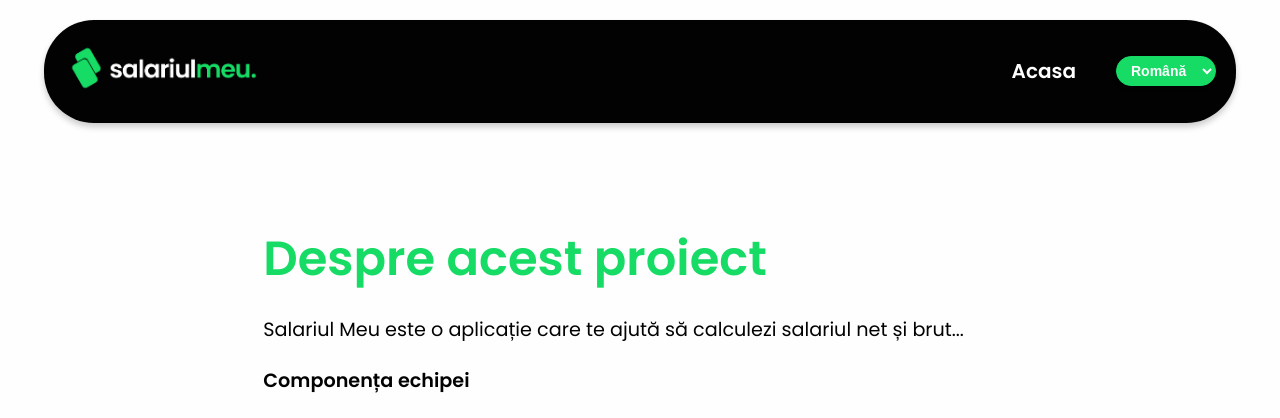
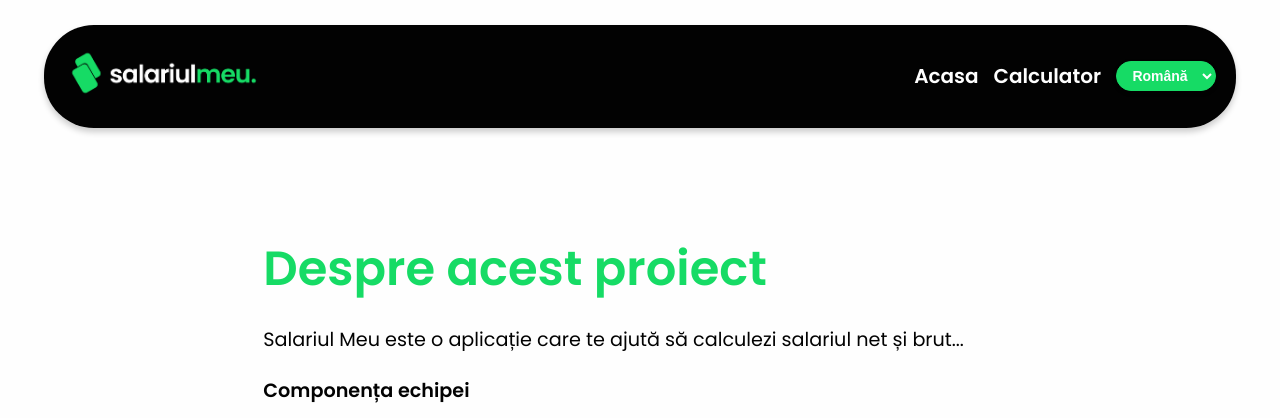
Before and after one commit to davidlinca/salariulmeu, a Flask app: page /about.html in a window 1280 px wide. Shown: the top 418 px of the page. Run offline with Flask 3, Linux system fonts and the light colour scheme.

Commit message:
Final
Final changes in the project files

```diff
--- a/project/static/styles.css
+++ b/project/static/styles.css
@@ -16,14 +16,14 @@ header {
   background-color: #020202;
   color: #fefefe;
   border-radius: 50px;
-  margin: 20px auto;
+  margin: 25px auto;
   width: 90%;
-  max-width: auto;
   box-shadow: 0 4px 6px rgba(0, 0, 0, 0.2);
-  z-index: 10;
+  flex-wrap: wrap;
 }
 
 .logo img {
+  flex-shrink: 0;
   max-width: 200px;
   height: auto;
   transition: content 0.3s ease-in-out;
@@ -42,8 +42,9 @@ nav ul {
   display: flex;
   margin: 5;
   padding: 0;
-  gap: 20px;
+  gap: 15px;
   justify-content: space-between;
+  flex-grow: 1;
 }
 
 nav ul li a {
@@ -52,6 +53,8 @@ nav ul li a {
   font-size: 20px;
   font-weight: bold;
   transition: color 0.3s ease;
+  text-align: center;
+  min-width: 80px;
 }
 
 nav ul li a:hover {
@@ -64,6 +67,8 @@ nav ul li a:hover {
 }
 
 .language-form select {
+  min-width: 100px;
+  text-align: center;
   padding: 5px 10px;
   font-size: 14px;
   font-weight: bold;
--- a/project/templates/about.html
+++ b/project/templates/about.html
@@ -42,7 +42,7 @@
           </ul>
         </p>
         <br>
-        <p style="font-size: smaller;"><em>*Proiect realizat în cadrul materiei Testarea produselor software, FSEGA Informatică Economică Anul 3 Semestrul 1</em></p>
+        <p style="font-size: smaller;"><em>{{ translations['extra']}}</em></p>
       </section>
     </main>
     <footer>
--- a/project/templates/index.html
+++ b/project/templates/index.html
@@ -19,7 +19,6 @@
           <li><a href="/">{{ translations['home'] }}</a></li>
           <li><a href="/calculator.html">{{ translations['calculator'] }}</a></li>
           <li><a href="/about.html">{{ translations['about'] }}</a></li>
-        </ul>
           <form method="POST" action="/set_language" class="language-form">
             <input type="hidden" name="current_url" value="{{ request.path }}">
             <select name="language" onchange="this.form.submit()">
@@ -28,6 +27,7 @@
               <option value="fr" {% if session['lang'] == 'fr' %}selected{% endif %}>Français</option>
             </select>
           </form>
+        </ul>
       </nav>
     </header>
     <main>
--- a/project/translations/en.json
+++ b/project/translations/en.json
@@ -43,5 +43,7 @@
   "team_member_4": "Lazaroiu Robert-Codrut - Software Tester",
   "footer_text": "My Salary. All rights reserved.",
   "home": "Home",
-    "about": "About us"
+  "about": "About us",
+  "calculator": "Calculator",
+  "extra": "*Project completed as part of the course Software Product Testing, FSEGA Business Information Systems, Year 3, Semester 1"
 }
--- a/project/translations/fr.json
+++ b/project/translations/fr.json
@@ -29,7 +29,7 @@
   "total_deductions": "Total des déductions",
   "main_title": "Mon Salaire",
   "main_description": "La solution simple et rapide qui vous aide à comprendre exactement comment votre salaire est calculé et combien d'argent vous reste après les impôts et les cotisations.",
-    "try_calculator": "Essayez le calculateur",
+  "try_calculator": "Essayez le ordinateur",
   "save_time": "Gagnez du temps avec des calculs précis",
   "personalized_results": "Obtenez des résultats personnalisés basés sur vos données",
   "better_planning": "Planifiez mieux vos finances",
@@ -43,5 +43,7 @@
   "team_member_4": "Lazaroiu Robert-Codrut - Testeur Logiciel",
   "footer_text": "Mon Salaire. Tous droits réservés.",
   "home": "Maison",
-    "about": "À propos de Nous"
+  "about": "À propos de Nous",
+  "calculator": "Ordinateur",
+  "extra": "*Projet réalisé dans le cadre du cours Test des produits logiciels, FSEGA Informatique de gestion, Année 3, Semestre 1"
 }
--- a/project/translations/ro.json
+++ b/project/translations/ro.json
@@ -43,6 +43,7 @@
   "team_member_4": "Lazaroiu Robert-Codrut - Software Tester",
   "footer_text": "Salariul Meu. Toate drepturile rezervate.",
   "home": "Acasa",
-    "about": "Despre noi"
-
+  "about": "Despre noi",
+  "calculator": "Calculator",
+  "extra": "*Proiect realizat în cadrul materiei Testarea produselor software, FSEGA Informatică Economică Anul 3 Semestrul 1"
 }
```
Lines whose indentation alone changed are shown as unchanged.
